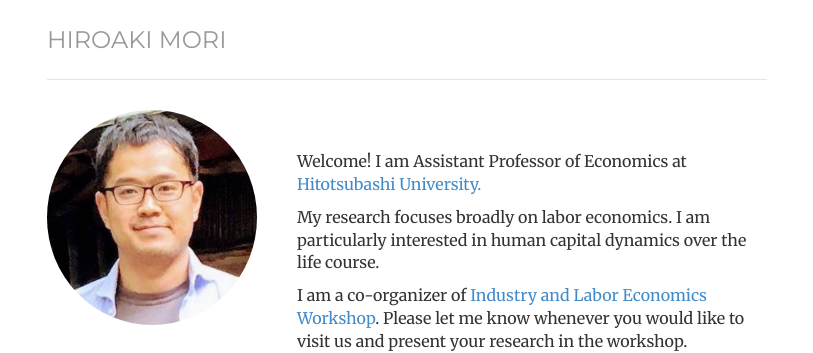
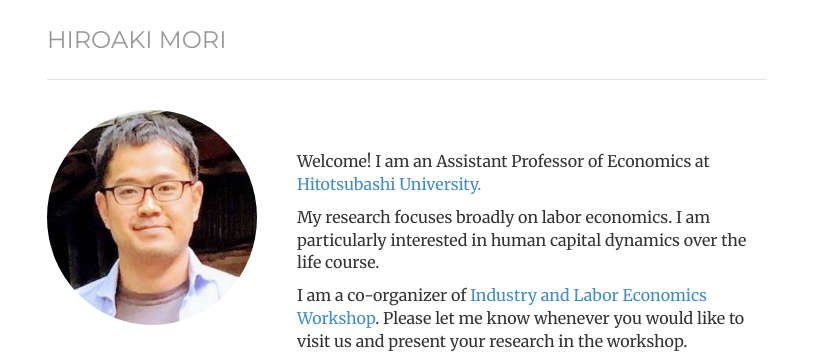
Before and after one commit to morihiroaki/morihiroaki.github.io, a Jekyll site: the page built from index.html, in a window 1280 px wide. Shown: the top 353 px of the page, without its empty margins (233-1046 px from the left). Built offline with Jekyll 4.4.1, drawn with Linux system fonts in a browser that asks for light colours.

Commit message:
Update index.html

```diff
--- a/index.html
+++ b/index.html
@@ -15,7 +15,7 @@ description:
 </div>
 
 <div class='col-sm-8'>
-<p><font size="3"> Welcome! I am Assistant Professor of Economics at <a href="http://www.econ.hit-u.ac.jp/~koho/english/" target="_blank" title="Link">Hitotsubashi University.</a></p>
+<p><font size="3"> Welcome! I am an Assistant Professor of Economics at <a href="http://www.econ.hit-u.ac.jp/~koho/english/" target="_blank" title="Link">Hitotsubashi University.</a></p>
 <p> My research focuses broadly on labor economics. I am particularly interested in human capital dynamics over the life course. </p>
 <p>I am a co-organizer of <a href="http://www.ier.hit-u.ac.jp/Japanese/schedule/past/ilw/2017/" target="_blank" title="Link">Industry and Labor Economics Workshop</a>. Please let me know whenever you would like to
 visit us and present your research in the workshop. </p>
```
